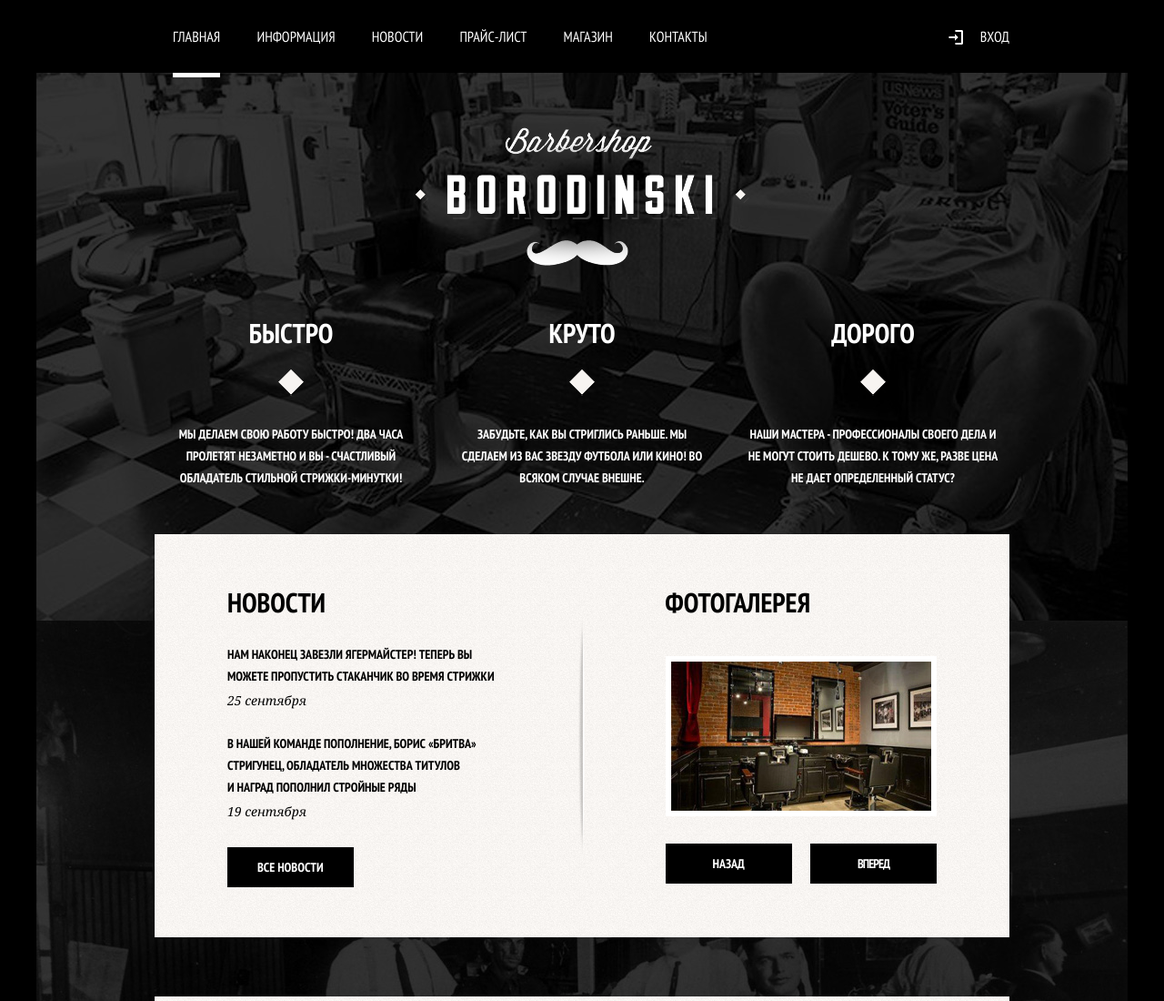
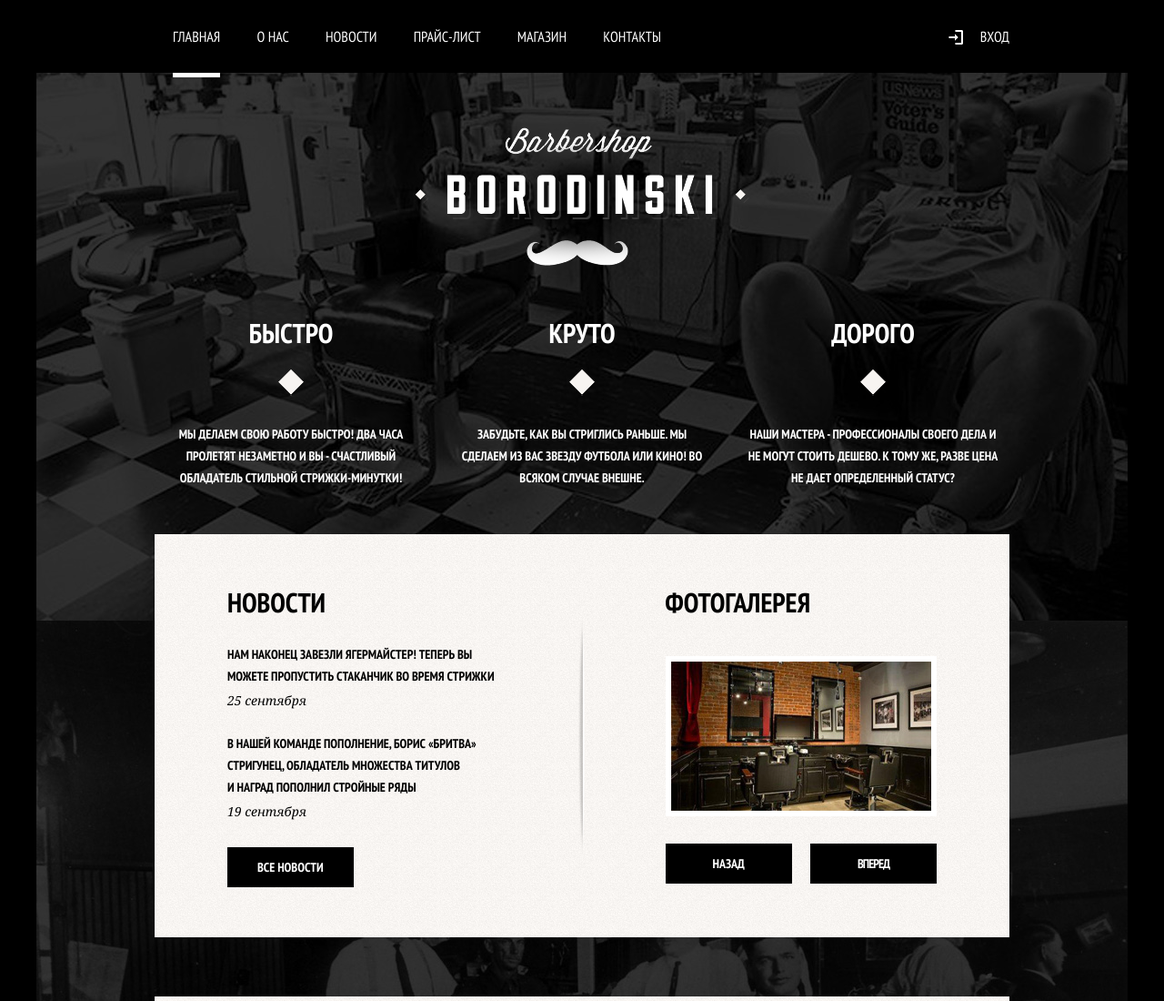
Before and after one commit to gurmolog/barbershop, a plain HTML site: page index.html in a window 1280 px wide. Shown: the top 1100 px of the page at 91% size. Drawn offline with Linux system fonts and the light colour scheme.

Commit message:
Изменила название раздела меню

```diff
--- a/index.html
+++ b/index.html
@@ -13,7 +13,7 @@
             <div class="layout-center-wrapper">
                 <ul class="top-menu">
                     <li><a class="active" href="#">Главная</a></li>
-                    <li><a href="#">Информация</a></li>
+                    <li><a href="#">О нас</a></li>
                     <li><a href="#">Новости</a></li>
                     <li><a href="#">Прайс-лист</a></li>
                     <li><a href="#">Магазин</a></li>
```
